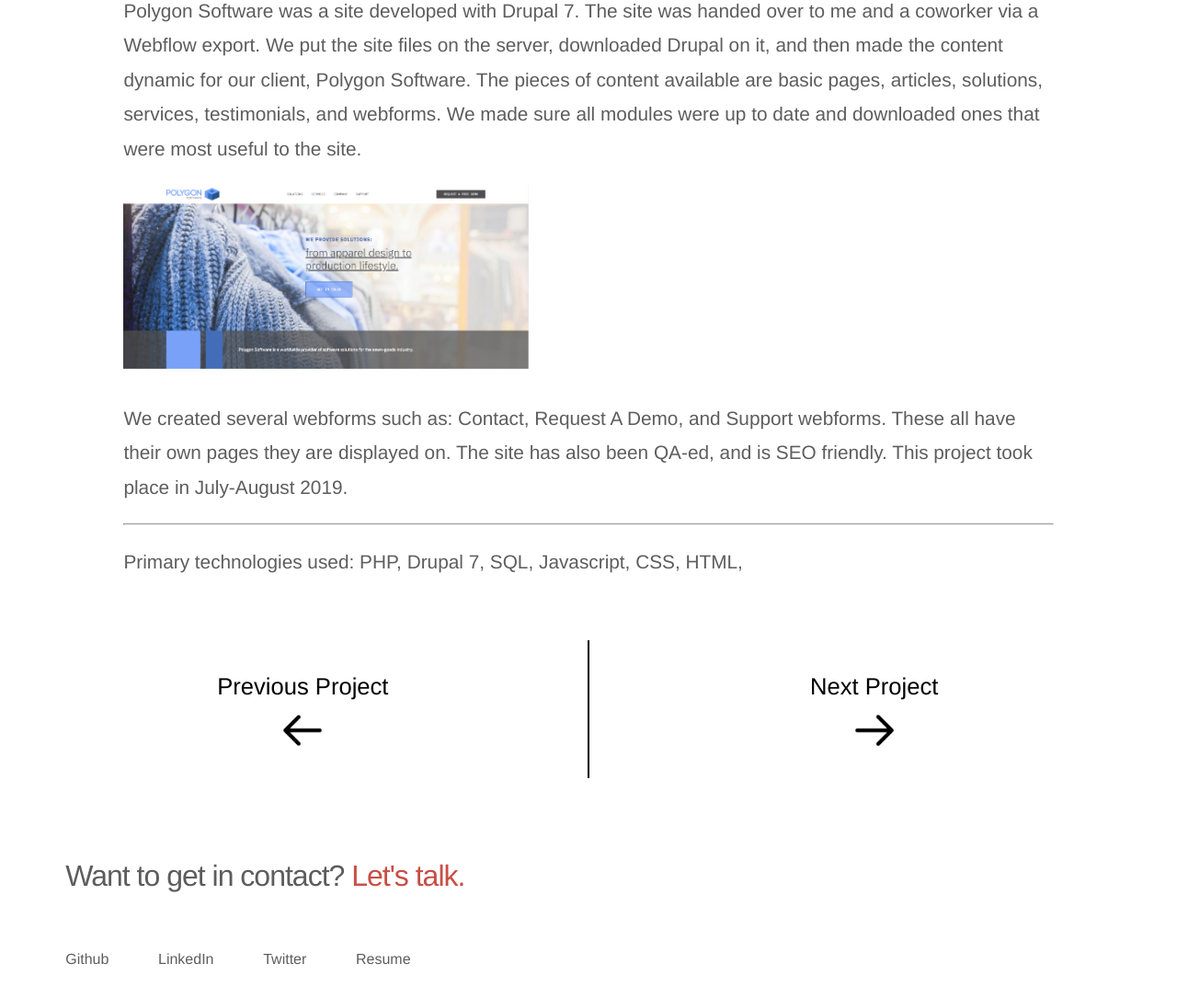
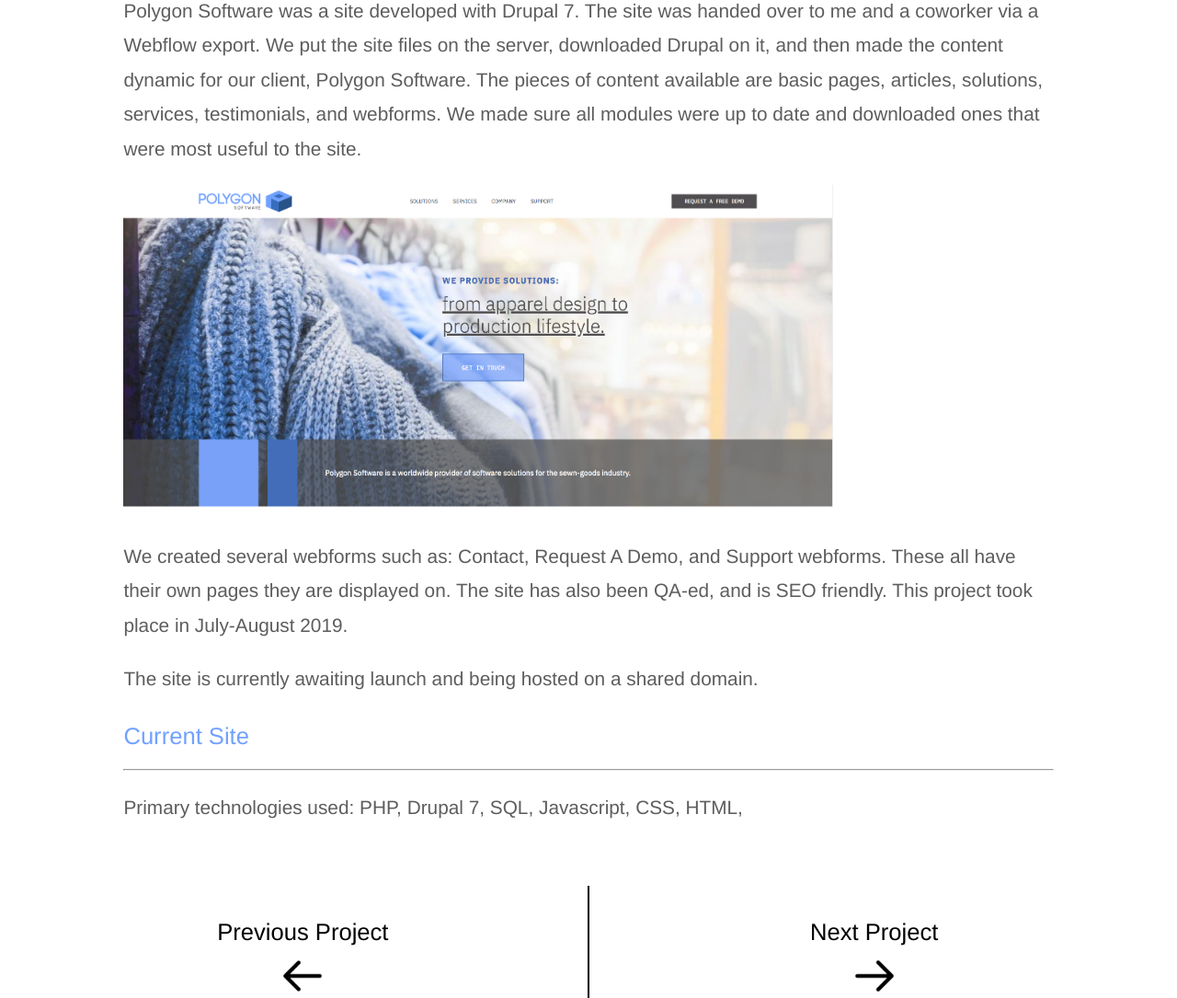
Before and after one commit to MattClewley/PersonalSite, a PHP site: page /project1.html in a window 1280 px wide. Shown: the part 724-1809 px from the top of the page at 92% size. Before the commit the page ends 1773 px from the top, so only its background shows below. Run offline with PHP 8.4, Linux system fonts and the light colour scheme.

Commit message:
Added Site links to project pages

```diff
--- a/css/style.css
+++ b/css/style.css
@@ -129,9 +129,24 @@ body {
 	/*width:450px;*/
 	width: auto;
 }
+.polyimg img {
+	height: 350px;
+}
+.glyphimg img {
+	height: 400px;
+}
+.arcimg img {
+	height: 350px;
+}
 .logo img {
 	max-width:100%;
 	max-height:100%;
+}
+.projectlink {
+	text-decoration: none;
+}
+.projectlink:hover {
+	opacity: 0.8;
 }
 
 .top-section{
--- a/project1.html
+++ b/project1.html
@@ -43,15 +43,18 @@
             We made sure all modules were up to date and downloaded ones that were most useful to the site.
 
         </p>
-        <div class="project-image">
+        <div class="project-image polyimg">
             <img src="images/PolygonHome.png">
         </div>
         <p class="description">
             We created several webforms such as: Contact, Request A Demo, and Support webforms. These all have their own pages they are displayed on.
 
             The site has also been QA-ed, and is SEO friendly.
-            This project took place in July-August 2019.
+            This project took place in July-August 2019.</p>
+            <p class="description">
+            The site is currently awaiting launch and being hosted on a shared domain.
         </p>
+        <a href="http://polypm.com.10-0-0-20.mojo.biz/" target="_blank" class="projectlink" style="color: #70A1FF; text-decoration: none;">Current Site</a>
         <hr />
         <p class="description">
             Primary technologies used: PHP, Drupal 7, SQL, Javascript, CSS, HTML,
--- a/project3.html
+++ b/project3.html
@@ -44,12 +44,15 @@
             code, and then flag.png after. Therefore, I was able to pull in any flag out of all 193 available country options and match it with the reseller based off
             it's country. This created an aesthetic and pleasing user experience.
         </p>
-        <div class="project-image">
+        <div class="project-image glyphimg">
             <img src="images/glyphtechresellers.png">
         </div>
         <p class="description">
             The client did decide they wanted to go for a different design after some time. While it is sad that my other original work is no longer available for display on their site, I have learned an important lesson as a developer and look forward to creating more fantastic pages for the client. The new presentation was easy to implement and maintains an nice aesthetic. Ideas change, and it's important as a dev to be able to shift gears and change with it!
         </p>
+        <a href="https://www.glyphtech.com/reseller.html" class="projectlink" target="_blank" style="text-decoration: none; color: #3AB574;">
+            Check It Out
+        </a>
         <hr />
         <p class="description">
             Primary technologies used: Ajax, SQL, PHP, jQuery, Drupal 7, Javascript, CSS, HTML.
--- a/project4.html
+++ b/project4.html
@@ -39,7 +39,7 @@
             The pieces of content available are basic pages, services, industries, projects, news & insights, and webforms.
             We made sure all modules were up to date and downloaded ones that were most useful to the site.
         </p>
-        <div class="project-image">
+        <div class="project-image arcimg">
             <img src="images/archomepage.png">
         </div>
         <p class="description">
@@ -48,6 +48,10 @@
             The site has also been QA-ed, and is SEO friendly.
             This project took place in July 2019.
         </p>
+        <p class="description">
+            The site is currently awaiting launch and being hosted on a shared domain.
+        </p>
+        <a href="http://arc-construction.com.10-0-0-20.mojo.biz/" target="_blank" class="projectlink" style="color: #C42426; text-decoration: none;">Current Site</a>
         <hr />
         <p class="description">
             Primary technologies used: PHP, Drupal 7, SQL, Javascript, CSS, HTML.
```
